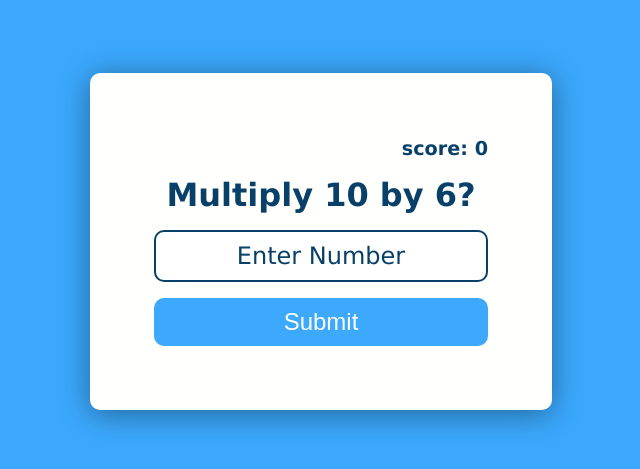
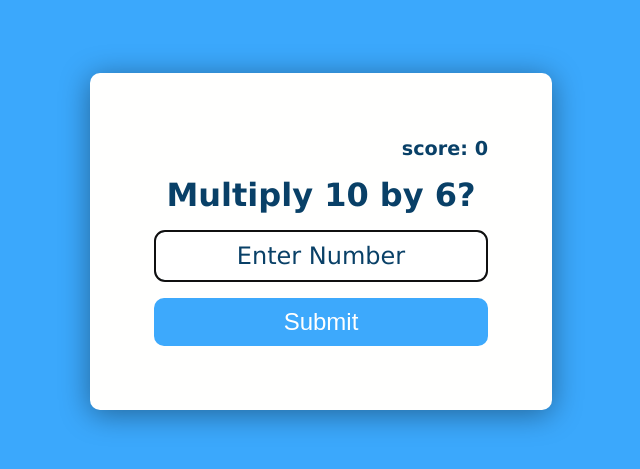
Before and after one commit to Yasir-Khan22/simple--multiplier, a website built with Vite: page multiplier__simple/index.html in a window 1280 px wide. Shown: the part 159-628 px from the top of the page, without its empty margins (319-959 px from the left). Built offline with nearby package versions, Linux system fonts and the light colour scheme.

Commit message:
index updated

```diff
--- a/multiplier__simple/index.html
+++ b/multiplier__simple/index.html
@@ -12,7 +12,14 @@
     <form class="form" id="form">
       <h4 class="score" id="score">score: 0</h4>
       <h1 class="question" id="question"></h1>
-      <input type="text" id="input" class="input" placeholder="Enter Number" />
+      <input
+        type="text"
+        id="input"
+        class="input"
+        placeholder="Enter Number"
+        autocomplete="off"
+        autofocus
+      />
       <button type="submit" class="btn">Submit</button>
     </form>
     <script src="./js/main.js" defer></script>
```
